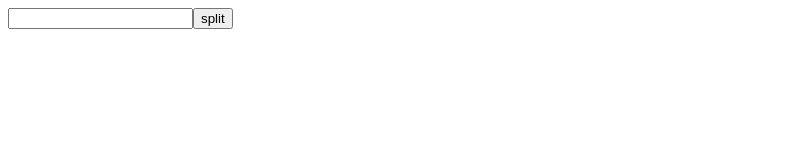
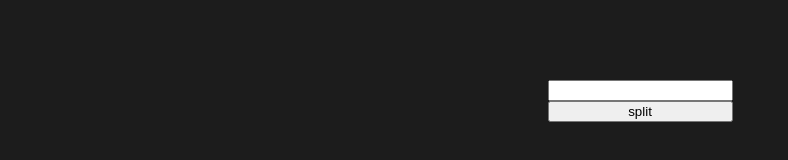
Before and after one commit to Mucaros/-Homework---JavaScript-page-manipulation-and-debugging-, a plain HTML site: page Index.html in a window 1280 px wide. Shown: the whole page, without its empty margins (0-788 px from the left). Drawn offline with Linux system fonts and the light colour scheme.

Commit message:
Slight format change
adds section, changes color scheme and layout

```diff
--- a/Index.html
+++ b/Index.html
@@ -4,8 +4,13 @@
     <meta charset="UTF-8">
     <meta name="viewport" content="width=device-width, initial-scale=1.0">
     <title>Homework</title>
+    <link rel="stylesheet" href="styles.css">
 </head>
 <body>
+    <section class="section1">
+
+    </section>
+
 </body>
     <script src="script.js"></script>
 </html>
--- a/script.js
+++ b/script.js
@@ -1,11 +1,11 @@
 const body = document.querySelector('body')
-
+const section1 = document.querySelector('.section1')
 
 const splitInput = document.createElement('input')
 const splitButton = document.createElement('button')
 splitButton.textContent = 'split'
-body.append(splitInput)
-body.append(splitButton)
+section1.append(splitInput)
+section1.append(splitButton)
 
 splitButton.addEventListener('click', () => {
 
@@ -14,5 +14,5 @@ splitButton.addEventListener('click', () => {
 
     const result = document.createElement('p')
     result.textContent = splitArray
-    body.append(result)
+    section1.append(result)
 })
--- /dev/null
+++ b/styles.css
@@ -0,0 +1,13 @@
+body{
+    background-color: rgb(28, 28, 28);
+    color: white;
+    display: flex;
+    gap: 5rem;
+    margin-top: 5rem;
+}
+
+section{
+    margin: 0 auto;
+    display: flex;
+    flex-direction: column;
+}
```
